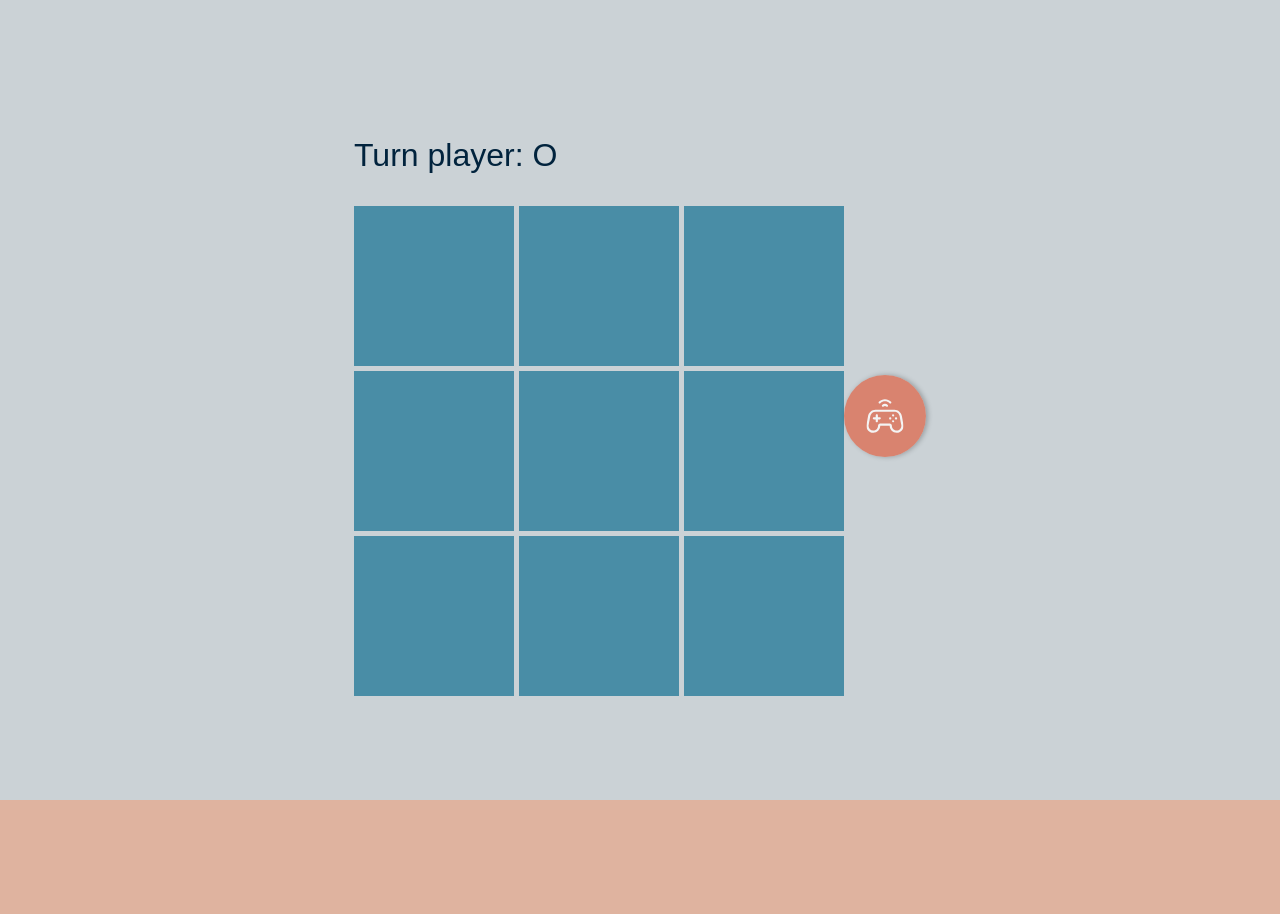
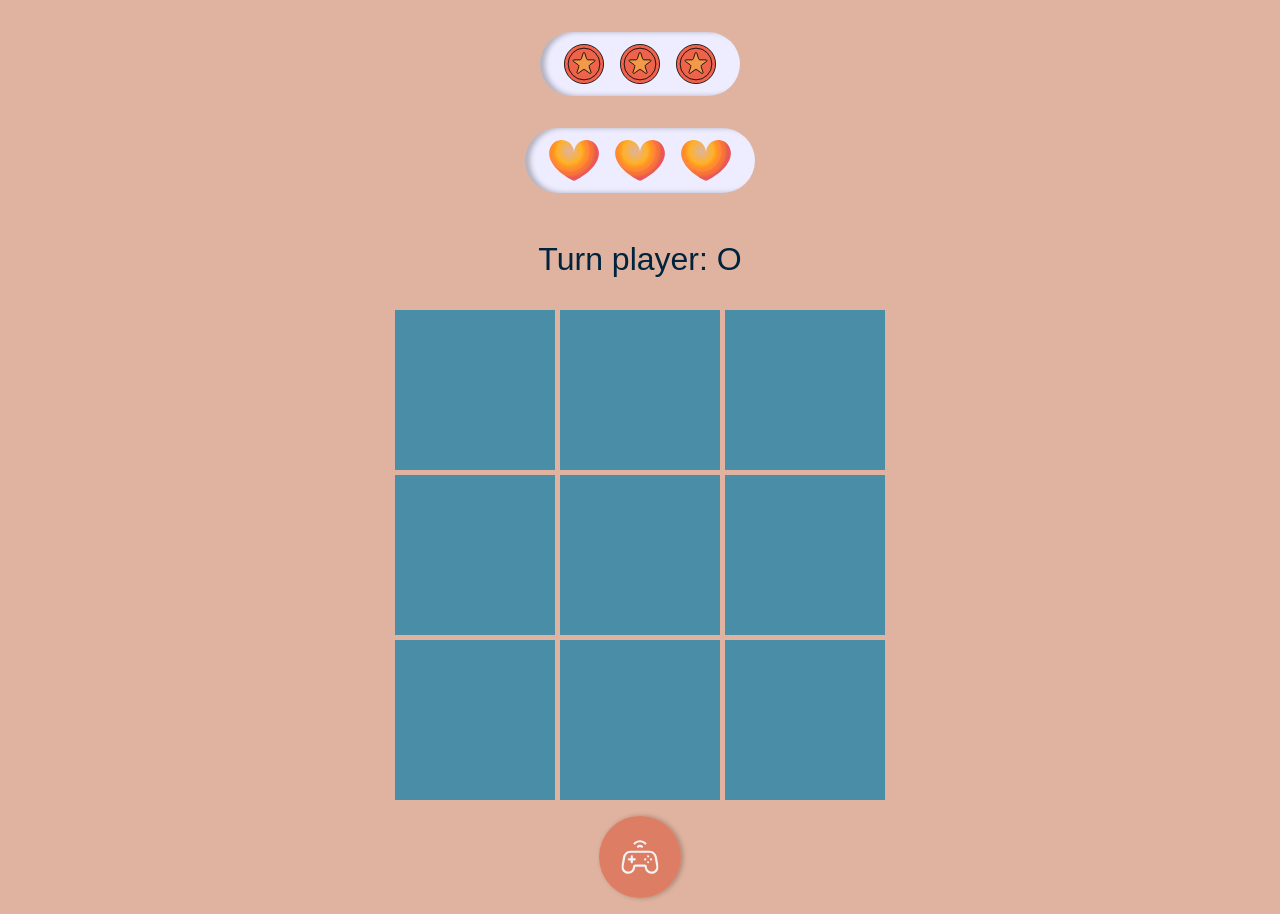
Before and after one commit to Bruhwilliam/ChattingBuddy, a React (Create React App) app in the folder react-chatgpt/: page /game in a window 1280 px wide. Before the commit the page ends 800 px from the top, so only its background shows below. Built offline with nearby package versions, Linux system fonts and the light colour scheme.

Commit message:
interface updated

```diff
--- a/react-chatgpt/src/TicTacToe.js
+++ b/react-chatgpt/src/TicTacToe.js
@@ -17,6 +17,7 @@ const winCombination = [
   [0, 4, 8],
   [2, 4, 6],
 ];
+
 const TicTacToe = () => {
   const [grid, setGrid] = useState(Array(9).fill(INITIAL));
   const [player, setPlayer] = useState(false);
@@ -98,7 +99,7 @@ const TicTacToe = () => {
 
   return (
     <div>
-      <div className="player-turn">
+      <div className="player-turn" style={{"textAlign":"center"}}>
         Turn player: {player ? X_PLAYER : O_PLAYER}
       </div>
       {gameFinished && (
--- a/react-chatgpt/src/views/GameView.jsx
+++ b/react-chatgpt/src/views/GameView.jsx
@@ -12,15 +12,23 @@ import game from "../assets/game.svg"
 
 
 const GameView = () => {
+  const { health, credit } = useOtterSettings();
   return (
-    <div className="GameView">
+    <div className="flex-container" style={{ "position": "relative", "flex-direction": "column", "justifyContent": "center" }}>
+      <CreditsBar c_level={credit}></CreditsBar>
+      <div className="flex-container-fill"></div>
+      <HealthBar h_level={health}></HealthBar>
+
       <TicTacToe />
-        <Link to="/">
-            <button className="game-button b">
-                <img src={game}></img>
+      <Link to="/">
+          <div className="flex-container">
+            <button className="game-button b" style={{"margin":"auto","display": "block"}}>
+              <img src={game} ></img>
             </button>
-        </Link>
+          </div>
+
+      </Link>
     </div>
   );
 };
-export {GameView};
+export { GameView };
```
